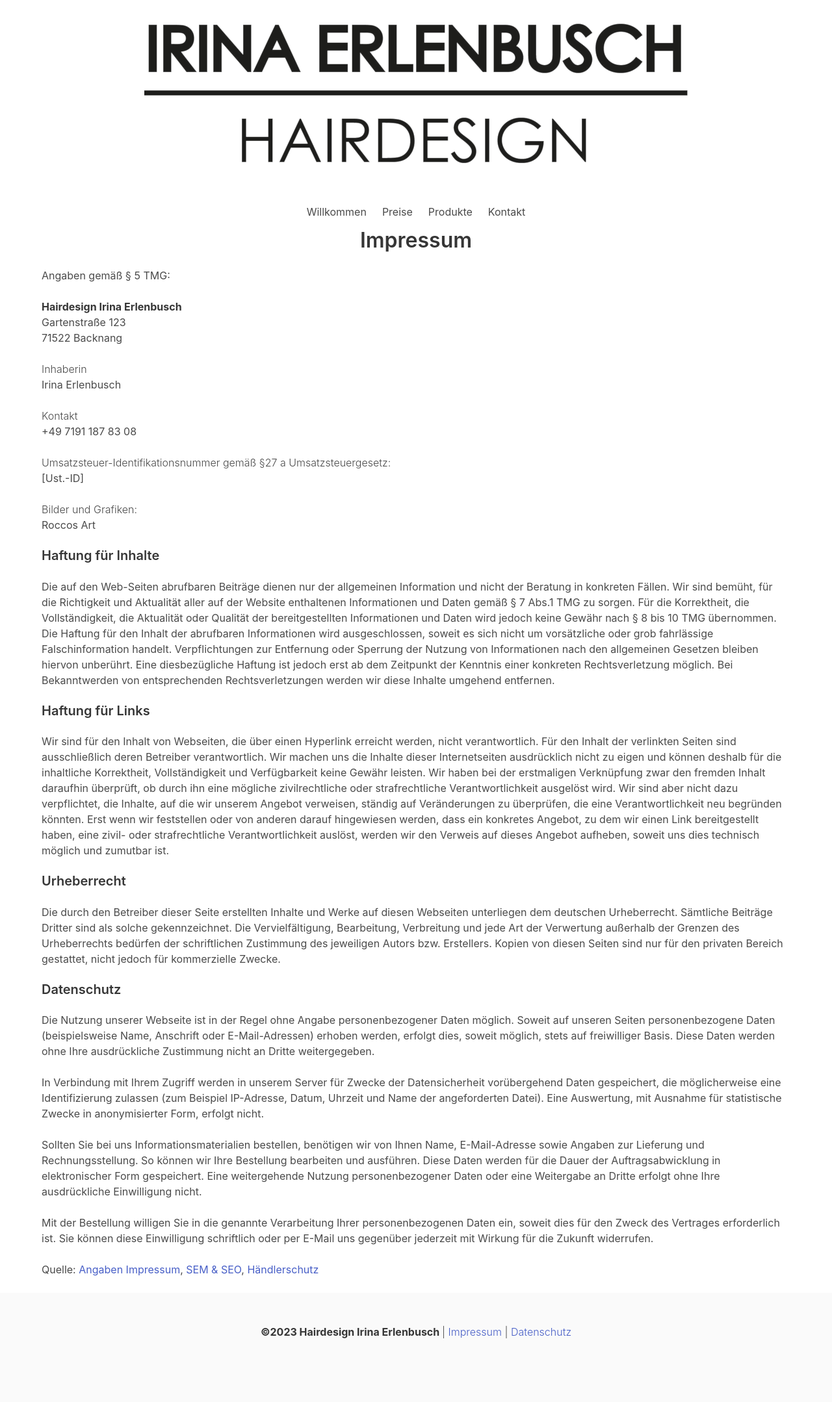
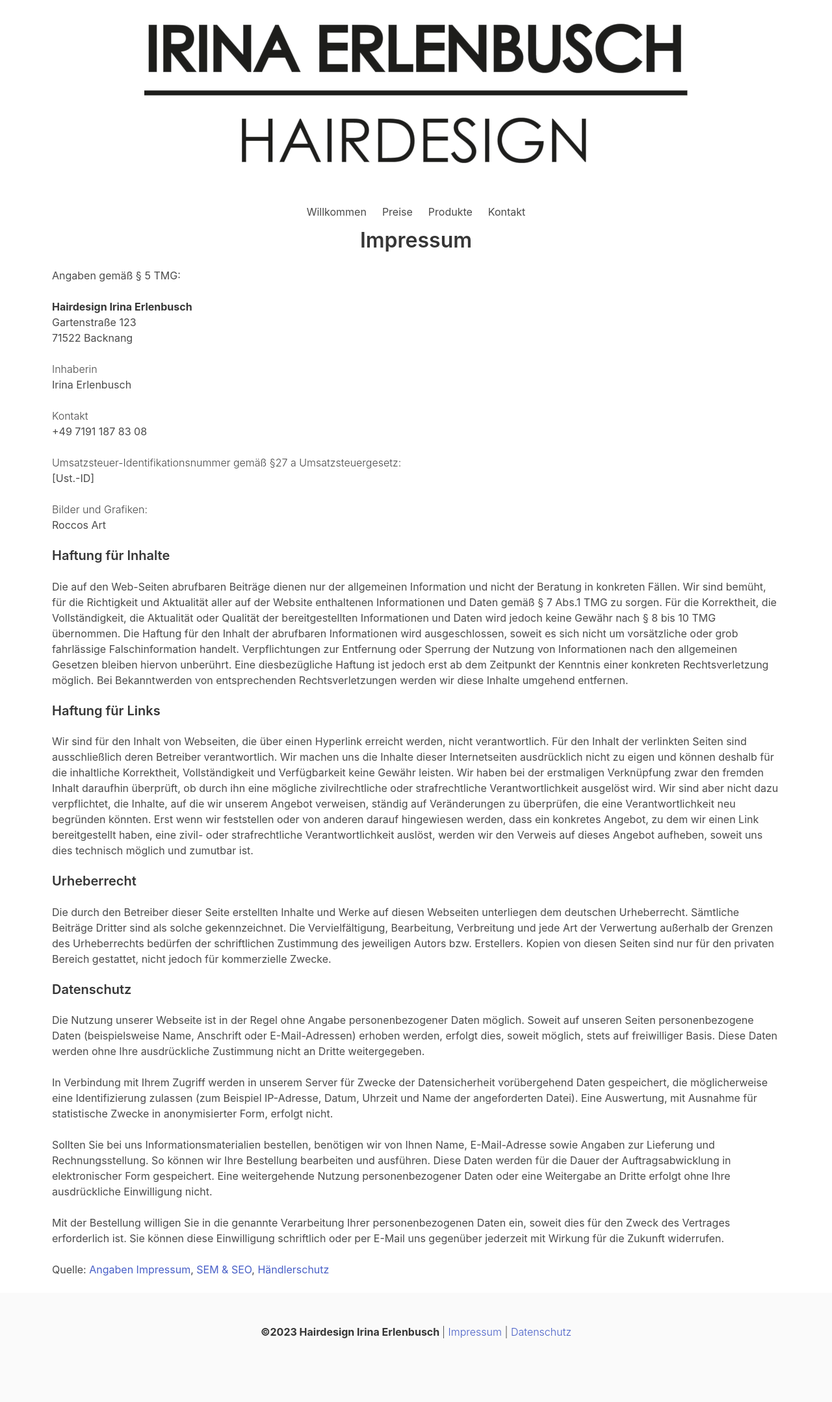
Before and after one commit to Anigerra/hairdesign-web, a Jekyll site: the page built from impressum.md, in a window 1280 px wide. Shown: the whole page at 65% size. Built offline with Jekyll 4.4.1, drawn with Linux system fonts in a browser that asks for light colours; nearby versions of some CDN libraries.

Commit message:
set padding left right

```diff
--- a/impressum.md
+++ b/impressum.md
@@ -8,7 +8,7 @@ title: Impressum
     <div class="block">
         <h1 class="title has-text-centered">Impressum</h1>
     </div>
-    <div class="block">
+    <div class="block px-4">
 
 
 <p class="block">
@@ -50,7 +50,7 @@ Umsatzsteuer-Identifikationsnummer gem&auml;&szlig; §27 a Umsatzsteuergesetz:</
 
 </div>
 
-<div class="block mb-5">
+<div class="block mb-5 px-4">
 <h2 class="title is-5">Haftung für Inhalte</h2>
 
 <p class="block">Die auf den Web-Seiten abrufbaren Beiträge dienen nur der allgemeinen Information und nicht der Beratung in konkreten Fällen. Wir sind bemüht, für die Richtigkeit und Aktualität aller auf der Website enthaltenen Informationen und Daten gemäß § 7 Abs.1 TMG zu sorgen. Für die Korrektheit, die Vollständigkeit, die Aktualität oder Qualität der bereitgestellten Informationen und Daten wird jedoch keine Gewähr nach § 8 bis 10 TMG übernommen. Die Haftung für den Inhalt der abrufbaren Informationen wird ausgeschlossen, soweit es sich nicht um vorsätzliche oder grob fahrlässige Falschinformation handelt. Verpflichtungen zur Entfernung oder Sperrung der Nutzung von Informationen nach den allgemeinen Gesetzen bleiben hiervon unberührt. Eine diesbezügliche Haftung ist jedoch erst ab dem Zeitpunkt der Kenntnis einer konkreten Rechtsverletzung möglich. Bei Bekanntwerden von entsprechenden Rechtsverletzungen werden wir diese Inhalte umgehend entfernen.</p>
```
Also changed, not shown: datenschutz.md (+2 -1 lines).
